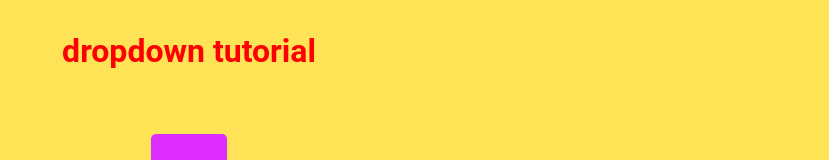
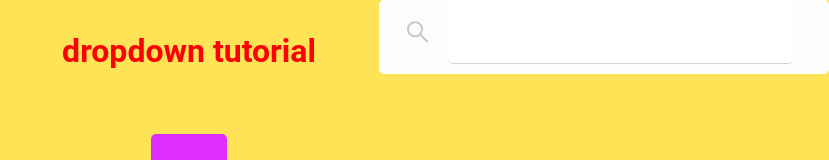
Before and after one commit to PieterJanDelbecke/drop-down-react, a React (Create React App) app: page / in a window 1280 px wide. Both pictures are taken after a click on the button "USD". Shown: the top 160 px of the page, without its empty margins (451-1280 px from the left). Built offline with nearby package versions, Linux system fonts and the light colour scheme.

Commit message:
dropdownList

```diff
--- a/src/App.js
+++ b/src/App.js
@@ -1,14 +1,17 @@
 import GlobalStyle, { Container, Header, Row } from "./globalStyles";
 import Dropdown from "./components/dropdown/dropdown";
+import { useState } from "react";
 
 function App() {
+  const [currency, setCurrency] = useState('USD')
+
   return (
     <>
       <GlobalStyle />
       <Container>
         <Header color='red'>dropdown tutorial</Header>
         <Row justify='center' align='center' mt='4rem'>
-          <Dropdown />
+          <Dropdown currency={currency} setCurrency={setCurrency}/>
 
         </Row>
       </Container>
--- a/src/components/dropdown/dropdown.js
+++ b/src/components/dropdown/dropdown.js
@@ -1,20 +1,30 @@
-import React from 'react'
+import React, { useState } from 'react'
 import { CurrencyDropdown, DropdownContainer } from './dropdownStyles'
 import Flag from 'react-flagkit'
 import { Text } from '../../globalStyles'
 import { IconContext } from 'react-icons'
 import { AiOutlineCaretDown } from 'react-icons/ai'
+import DropdownList from '../dropdownList/dropdownList'
 
-const Dropdown = () => {
+const Dropdown = (currency, setCurrency) => {
+    const [show, setShow] = useState(false)
+
+    const closeDropDown =(el) => {
+        setCurrency(el.cur)
+        setShow(false)
+    }
+
+
   return (
     <DropdownContainer>
-        <CurrencyDropdown>
+        <CurrencyDropdown onClick={()=> setShow(true)}>
             <Flag size='32' country="US"/>
             <Text color='#f4f4f4'>USD</Text>
             <IconContext.Provider value={{size:'1.3rem', color:'#dfdfdf'}}>
                 <AiOutlineCaretDown />
             </IconContext.Provider>
         </CurrencyDropdown>
+        <DropdownList show={show} closeDropdown={closeDropDown}/>
     </DropdownContainer>
   )
 }
--- a/src/components/dropdownList/dropdownList.js
+++ b/src/components/dropdownList/dropdownList.js
@@ -0,0 +1,59 @@
+import React, { useEffect, useState } from 'react'
+import { AnimatePresence } from 'framer-motion'
+import { AiOutlineLine, AiOutlineSearch } from 'react-icons/ai'
+import { IconContext } from 'react-icons'
+import data from '../../data/data.json'
+import popular from '../../data/popular.json'
+import { CountryInput, Label, List, ListItem} from './dropdownListStyles'
+import { Container, Text} from '../../globalStyles'
+
+const DropdownList = ({closeDropDown, show, listRef}) => {
+
+    const [search, setSearch] = useState('')
+
+    useEffect(()=> {
+        if (!show){
+            setSearch('')
+        }
+    },[show])
+
+    const handleSearch = searchText => {
+        setSearch(searchText)
+    }
+
+    const filterCountry = el => {
+        const searchText = search.trim().toLowerCase();
+
+        const name = el.name.trim().toLowerCase().includes(searchText)
+        const code = el.cur.trim().toLowerCase().includes(searchText)
+
+        return name || code
+    }
+
+  return (
+    <AnimatePresence>
+        { show && (
+            <List
+                initial={{opacity: 0, height: '0%'}}
+                animate={{opacity: 1, height: 'auto'}}
+                exit={{opacity: 0}}
+            >
+                <Container>
+                    <ListItem>
+                        <IconContext.Provider value={{size: '2rem', color: '#c9c9c9'}}>
+                            <AiOutlineSearch />
+                        </IconContext.Provider>
+                        <CountryInput
+                        value={search}
+                        onChange={e => handleSearch(e.target.value)}
+                        type="text"
+                        />
+                    </ListItem>
+                </Container>
+            </List>
+        )}
+    </AnimatePresence>
+  )
+}
+
+export default DropdownList
```
Also changed, not shown: src/components/dropdownList/dropdownListStyles.js (+11 -11 lines).
